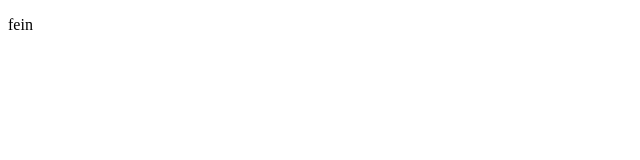
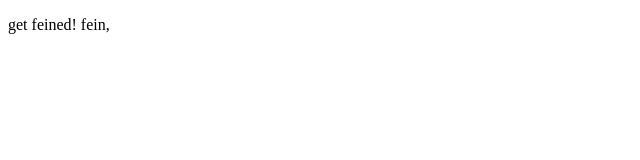
Before and after one commit to hypriii/gcleakdiscord, a plain HTML site: page index.html in a window 1280 px wide. Shown: the full height of the page, 0-640 px from the left. Drawn offline with Linux system fonts and the light colour scheme.

Commit message:
Update index.html

```diff
--- a/index.html
+++ b/index.html
@@ -5,6 +5,6 @@
       <meta http-equiv = "refresh" content = "1; url = https://hypriii.github.io/fein" />
    </head>
    <body>
-      <p>fein</p>
+      <p>get feined! fein,</p>
    </body>
 </html>
```
